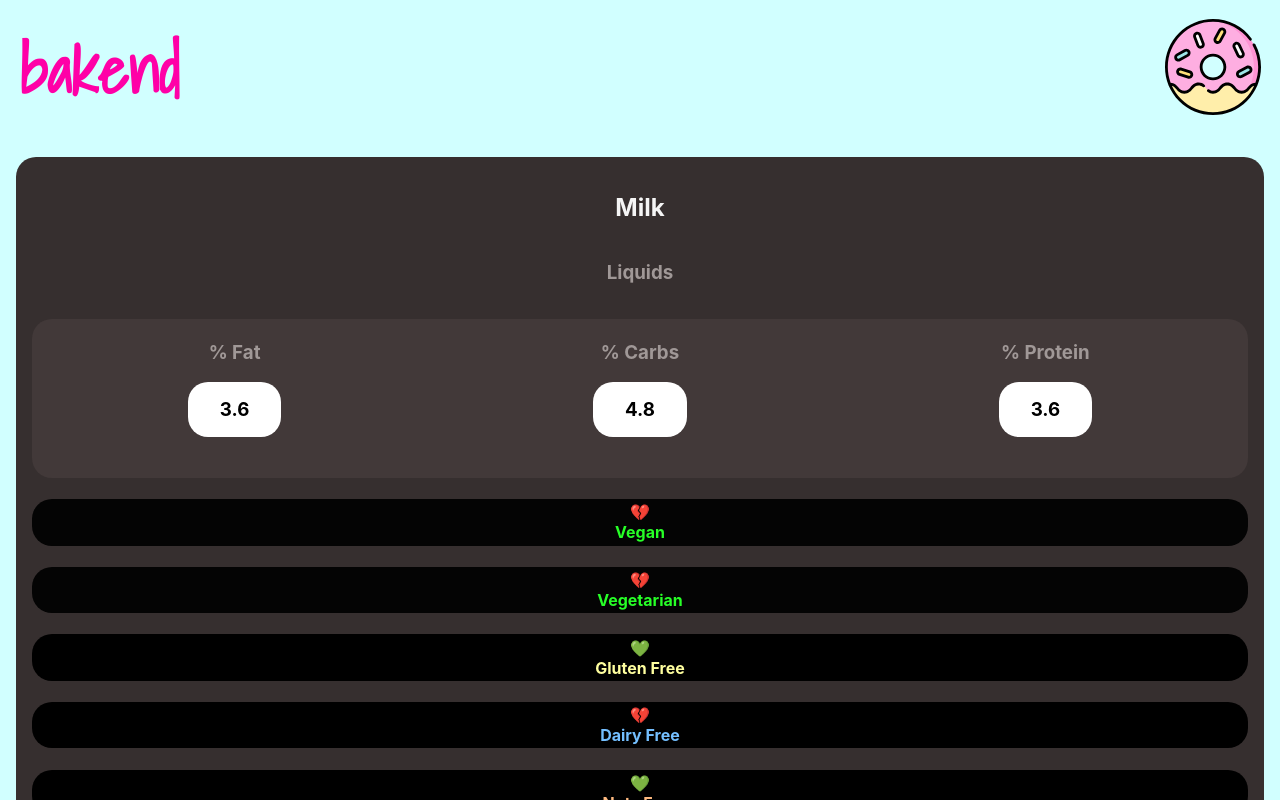
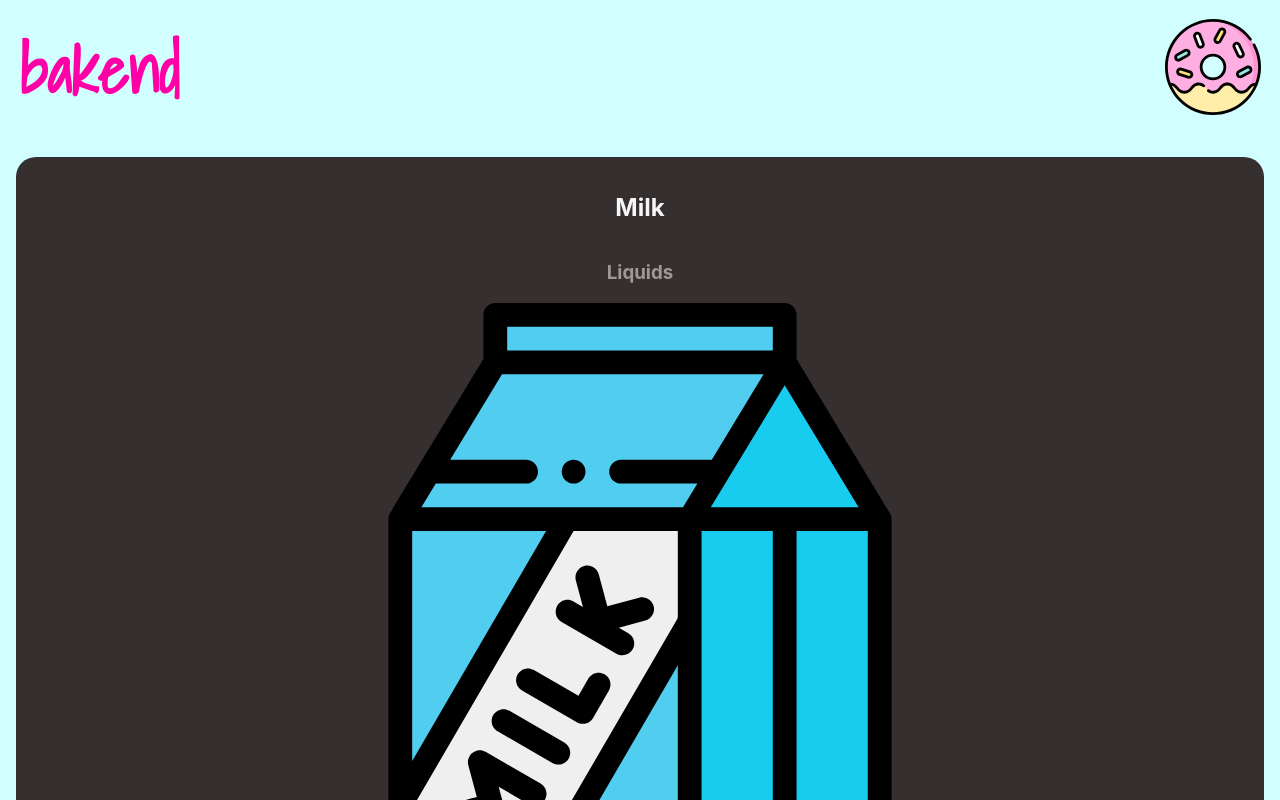
Before and after one commit to SilviaBarcellini/bakend, a Next.js app: page /mainCard in a window 1280 px wide. Shown: the top 800 px of the page. Built offline with nearby package versions, Linux system fonts and the light colour scheme.

Commit message:
🚧 restore image prop

```diff
--- a/components/cardMain/cardMain.tsx
+++ b/components/cardMain/cardMain.tsx
@@ -1,7 +1,7 @@
 import styles from "./cardMain.module.css";
 
 export type CardMainProps = {
-  //image: string;
+  image: string;
   name: string;
   fat: number;
   carbs: number;
@@ -17,7 +17,7 @@ export type CardMainProps = {
 
 function CardMain({
   name,
-  //image,
+  image,
   fat,
   carbs,
   protein,
@@ -34,7 +34,7 @@ function CardMain({
       <div className={styles.cardIntro}>
         <h2 className={styles.name}>{name}</h2>
         <h3>{family}</h3>
-        {/* <img className={styles.image} src={image} alt="" /> */}
+        <img className={styles.image} src={image} alt="" />
       </div>
       <div className={styles.factsContainer}>
         <div className={styles.factContainer}>
```
Also changed, not shown: 1 other file (tests, documents, lock files or other folders).
